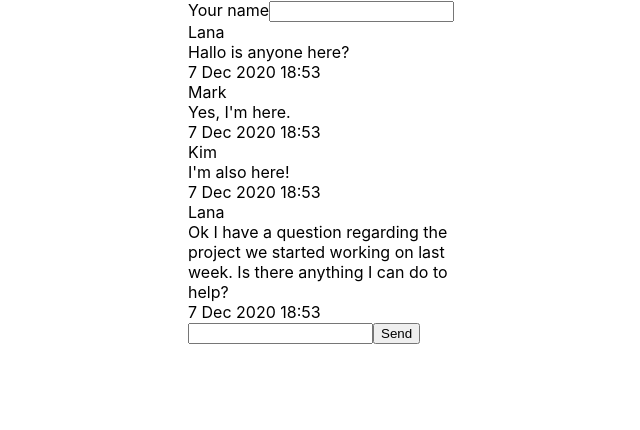
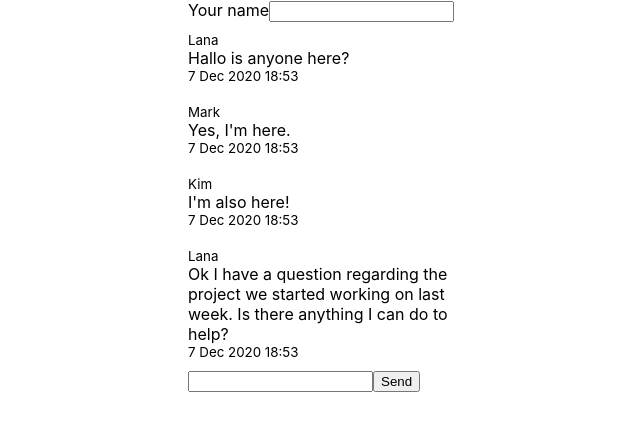
Before and after one commit to runarf/chatFrontend, a React (Create React App) app: page / in a window 1280 px wide. Shown: the top 430 px of the page, without its empty margins (302-942 px from the left). Built offline with nearby package versions, Linux system fonts and the light colour scheme.

Commit message:
style messages

```diff
--- a/src/App.tsx
+++ b/src/App.tsx
@@ -58,11 +58,12 @@ function App() {
                   flexDirection: 'column',
                   width: '100%',
                   alignItems: 'flex-start',
+                  margin: '10px 0px',
                 }}
               >
-                <div>{author}</div>
+                <small>{author}</small>
                 <div>{message}</div>
-                <div>{format(date, 'd MMM yyyy H:s')}</div>
+                <small>{format(date, 'd MMM yyyy H:s')}</small>
               </div>
             );
           })}
```
